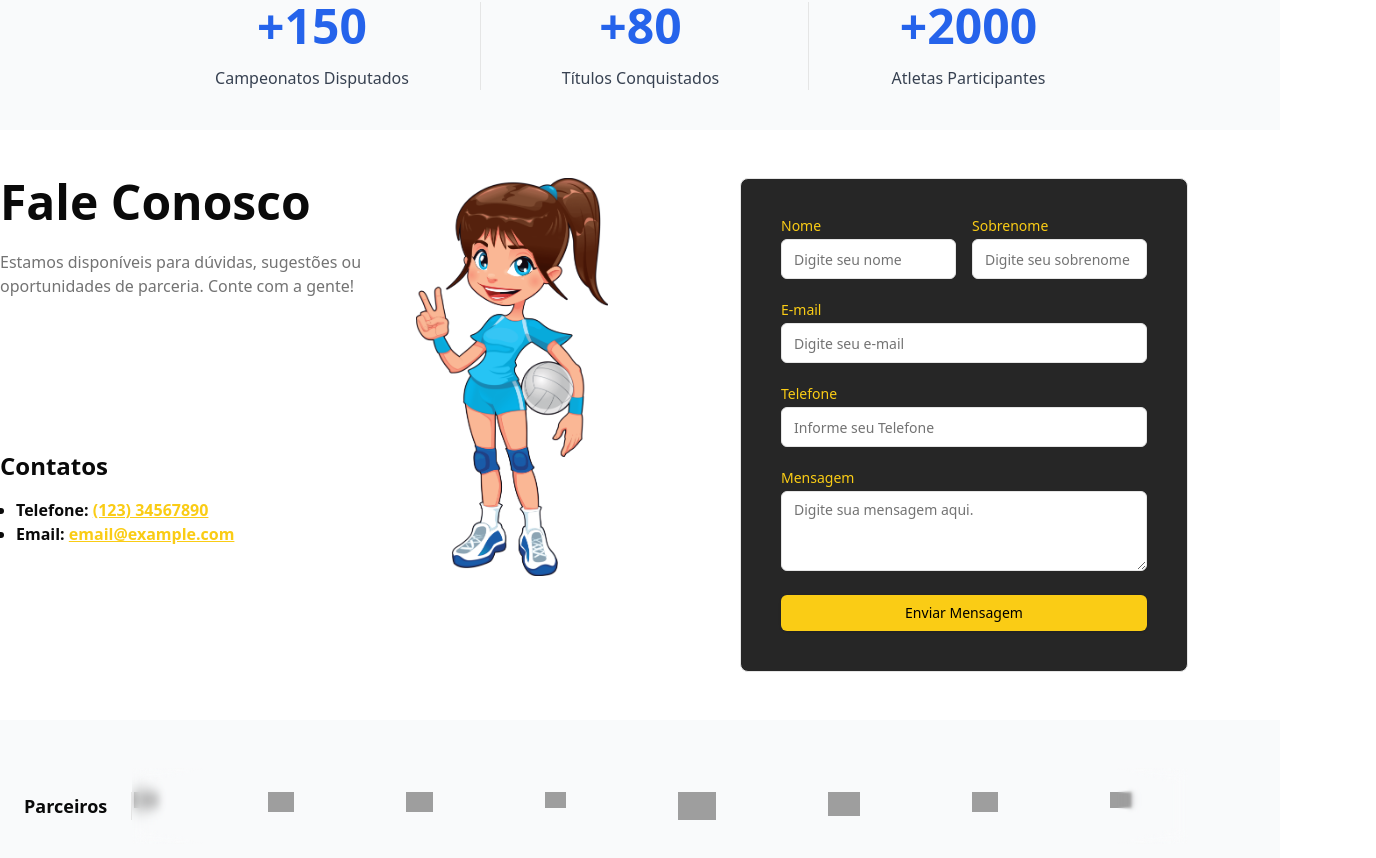
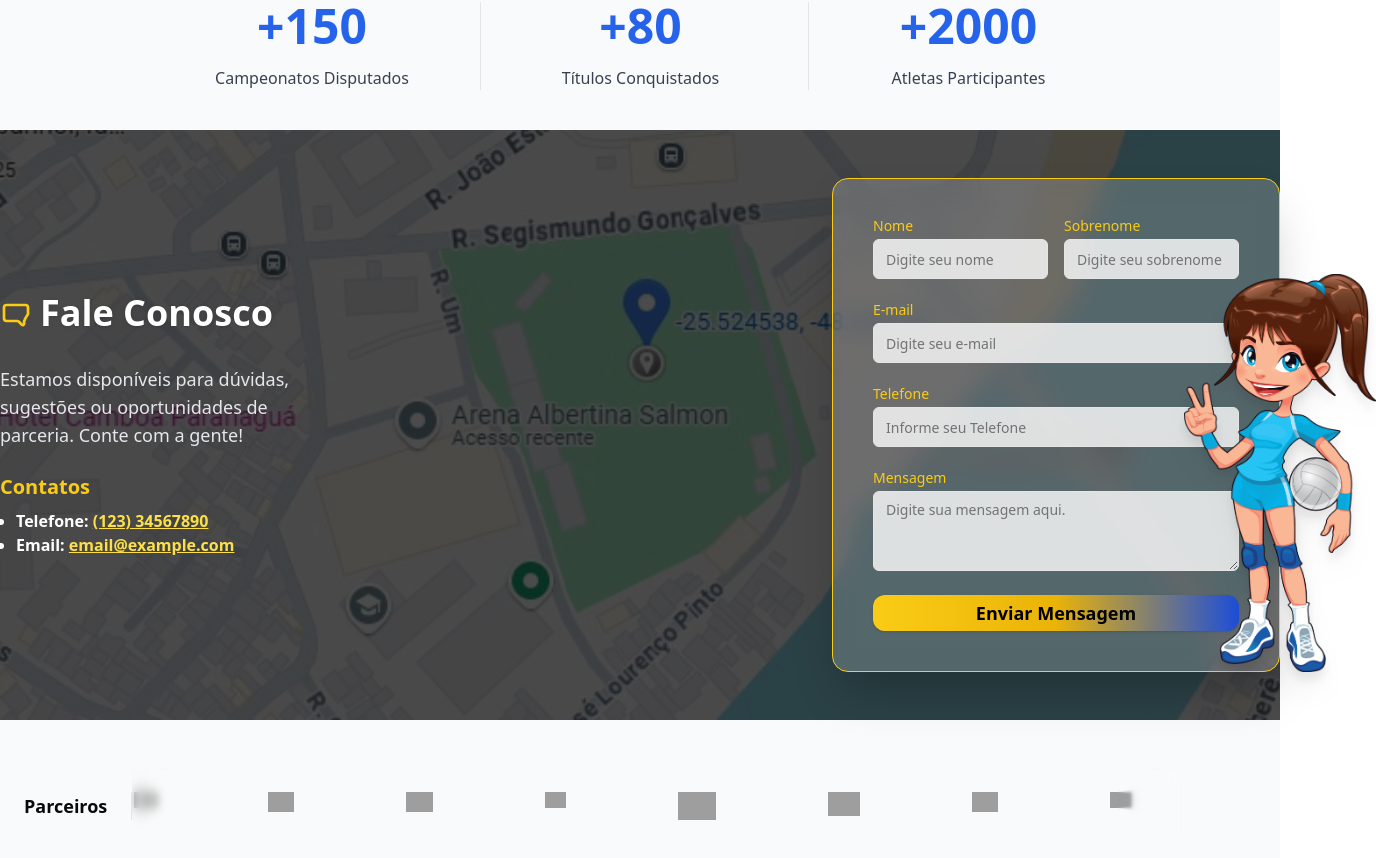
Before and after one commit to Joaozin148/SistemaNelp, a Next.js app: page / in a window 1280 px wide. Shown: the part 4058-4916 px from the top of the page, 1376 px wide, since content can reach past the window. Built offline with nearby package versions, Linux system fonts and the light colour scheme; grey boxes are pictures that could not be loaded.

Commit message:
Alteração no fale consco

```diff
--- a/app/_components/contact.tsx
+++ b/app/_components/contact.tsx
@@ -21,67 +21,76 @@
   email = "contato@nelp.com.br",
 }: Contact2Props) => {
   return (
-    <section id="contato" className="py-12">
-      <div className="container">
-        <div className="mx-auto flex max-w-screen-xl flex-col justify-between gap-10 lg:flex-row">
-          {/* Texto + Contatos + Imagem */}
-          <div className="flex flex-col lg:flex-row gap-8 items-center lg:items-start">
-            <div className="flex flex-col gap-6 max-w-sm text-center lg:text-left">
-              <h1 className="text-5xl font-semibold">{title}</h1>
-              <p className="text-muted-foreground">{description}</p>
-
+    <section
+      id="contato"
+      className="relative py-12 bg-cover bg-center"
+      style={{ backgroundImage: "url('/maps.png.jpeg')" }}
+    >
+      <div className="absolute inset-0 bg-black/70 z-0" />
+      <div className="container relative z-10">
+        <div className="mx-auto flex max-w-screen-xl flex-col justify-between gap-10 lg:flex-row items-center">
+          {/* Texto + Imagem */}
+          <div className="flex flex-col lg:flex-row items-center justify-between w-full gap-10">
+            {/* Coluna da esquerda: texto de apresentação e contatos */}
+            <div className="flex flex-col gap-6 max-w-sm w-full text-left">
+              <div className="flex items-center gap-2 mb-2">
+                <svg xmlns="http://www.w3.org/2000/svg" fill="none" viewBox="0 0 24 24" stroke="currentColor" className="w-8 h-8 text-yellow-400">
+                  <path strokeLinecap="round" strokeLinejoin="round" strokeWidth={2} d="M21 12.79V8a2 2 0 00-2-2H5a2 2 0 00-2 2v8a2 2 0 002 2h7.79a2 2 0 011.42.59l2.2 2.2a1 1 0 001.7-.7v-2.09a2 2 0 00.59-1.41z" />
+                </svg>
+                <h1 className="text-4xl font-bold text-white drop-shadow">{title}</h1>
+              </div>
+              <p className="text-gray-200 text-lg font-light max-w-xs">{description}</p>
               <div>
-                <h3 className="mb-4 text-2xl pt-32 font-semibold">Contatos</h3>
-                <ul className="ml-4 list-disc">
+                <h3 className="mb-2 text-xl font-semibold text-yellow-400">Contatos</h3>
+                <ul className="ml-4 list-disc text-base text-white">
                   <li>
                     <span className="font-bold">Telefone: </span>
-                    <a href={`tel:${phone}`} className="underline font-bold text-yellow-400">
+                    <a href={`tel:${phone}`} className="underline font-bold text-yellow-300 hover:text-yellow-400 transition">
                       {phone}
                     </a>
                   </li>
                   <li>
                     <span className="font-bold">Email: </span>
-                    <a href={`mailto:${email}`} className="underline font-bold text-yellow-400">
+                    <a href={`mailto:${email}`} className="underline font-bold text-yellow-300 hover:text-yellow-400 transition">
                       {email}
                     </a>
                   </li>
                 </ul>
               </div>
             </div>
-
-            {/* Imagem */}
-            <div className="flex items-center justify-center">
-              <img src="/pngwing.png" alt="Volleyball Girl" className="w-40 lg:w-48" />
-            </div>
-          </div>
-
-          {/* Formulário */}
-          <div className="flex max-w-md bg-black/85 flex-col gap-6 rounded-lg border p-10 mx-auto">
+            {/* Coluna da direita: formulário com menina */}
+            <div className="flex-1 flex items-center justify-end w-full">
+              <div className="relative w-full max-w-md">
+                <form className="bg-white/20 backdrop-blur-md rounded-2xl shadow-2xl border border-yellow-400 p-10 flex flex-col gap-6">
                   <div className="flex gap-4">
                     <div className="grid w-full items-center gap-1.5">
                       <Label className="text-yellow-400" htmlFor="firstname">Nome</Label>
-                <Input type="text" id="firstname" placeholder="Digite seu nome" />
+                      <Input type="text" id="firstname" placeholder="Digite seu nome" className="bg-white/80" />
                     </div>
                     <div className="grid w-full items-center gap-1.5">
                       <Label className="text-yellow-400" htmlFor="lastname">Sobrenome</Label>
-                <Input type="text" id="lastname" placeholder="Digite seu sobrenome" />
+                      <Input type="text" id="lastname" placeholder="Digite seu sobrenome" className="bg-white/80" />
                     </div>
                   </div>
                   <div className="grid w-full items-center gap-1.5">
                     <Label className="text-yellow-400" htmlFor="email">E-mail</Label>
-              <Input type="email" id="email" placeholder="Digite seu e-mail" />
+                    <Input type="email" id="email" placeholder="Digite seu e-mail" className="bg-white/80" />
                   </div>
                   <div className="grid w-full items-center gap-1.5">
                     <Label className="text-yellow-400" htmlFor="phone">Telefone</Label>
-              <Input type="tel" id="phone" placeholder="Informe seu Telefone" />
+                    <Input type="tel" id="phone" placeholder="Informe seu Telefone" className="bg-white/80" />
                   </div>
                   <div className="grid w-full gap-1.5">
                     <Label className="text-yellow-400" htmlFor="message">Mensagem</Label>
-              <Textarea placeholder="Digite sua mensagem aqui." id="message" />
+                    <Textarea placeholder="Digite sua mensagem aqui." id="message" className="bg-white/80" />
                   </div>
-            <Button className="w-full bg-yellow-400 text-black hover:bg-yellow-500">
+                  <Button className="w-full bg-gradient-to-r from-yellow-400 via-yellow-500 to-blue-700 text-black font-bold text-lg py-3 rounded-xl shadow hover:from-yellow-500 hover:to-blue-800 transition">
                     Enviar Mensagem
                   </Button>
+                </form>
+                <img src="/pngwing.png" alt="Volleyball Girl" className="hidden lg:block absolute -right-24 bottom-0 w-40 lg:w-48 drop-shadow-xl pointer-events-none select-none" />
+              </div>
+            </div>
           </div>
         </div>
       </div>
```
Also changed, not shown: public/Capturar.PNG (added), public/maps.png.jpeg (added). Lines whose indentation alone changed are shown as unchanged.
